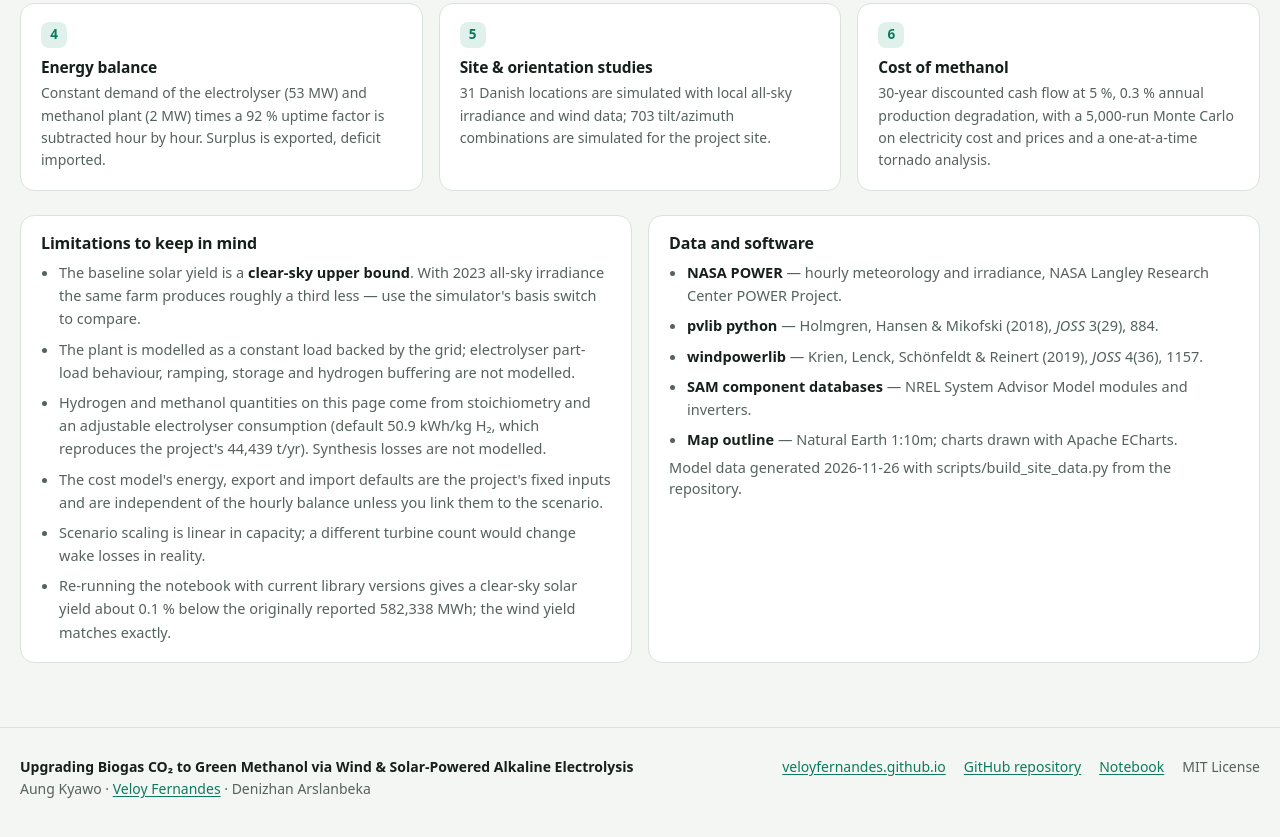
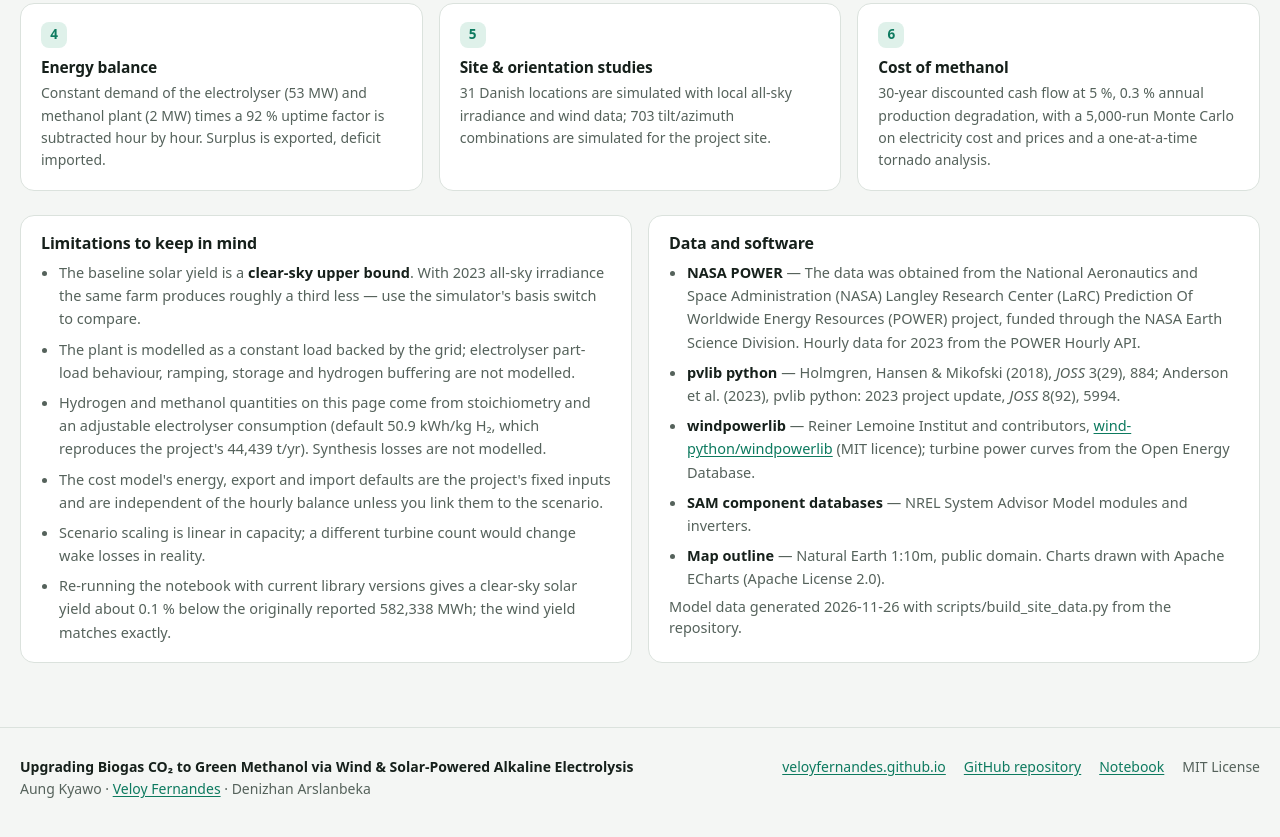
Before and after one commit to VeloyFernandes/Upgrading-Biogas-CO2-to-Green-Methanol-via-Wind-Solar-Powered-Alkaline-Electrolysis, a plain HTML site: page docs/index.html in a window 1280 px wide. Shown: the part 10358-11195 px from the top of the page. Drawn offline with Linux system fonts and the light colour scheme.

Commit message:
Add data sources, references, declarations and third-party notices
Add the NASA POWER acknowledgement, pvlib, windpowerlib, SAM and Natural
Earth sources, the ECharts Apache-2.0 notice and CITATION.cff. Correct the
windpowerlib citation on the website, fix broken characters in the README,
update the website link and remove the byte-order mark from LICENSE.

```diff
--- a/docs/index.html
+++ b/docs/index.html
@@ -431,11 +431,11 @@
       <article class="card">
         <h3>Data and software</h3>
         <ul>
-          <li><strong>NASA POWER</strong> — hourly meteorology and irradiance, NASA Langley Research Center POWER Project.</li>
-          <li><strong>pvlib python</strong> — Holmgren, Hansen &amp; Mikofski (2018), <em>JOSS</em> 3(29), 884.</li>
-          <li><strong>windpowerlib</strong> — Krien, Lenck, Schönfeldt &amp; Reinert (2019), <em>JOSS</em> 4(36), 1157.</li>
+          <li><strong>NASA POWER</strong> — The data was obtained from the National Aeronautics and Space Administration (NASA) Langley Research Center (LaRC) Prediction Of Worldwide Energy Resources (POWER) project, funded through the NASA Earth Science Division. Hourly data for 2023 from the POWER Hourly API.</li>
+          <li><strong>pvlib python</strong> — Holmgren, Hansen &amp; Mikofski (2018), <em>JOSS</em> 3(29), 884; Anderson et al. (2023), pvlib python: 2023 project update, <em>JOSS</em> 8(92), 5994.</li>
+          <li><strong>windpowerlib</strong> — Reiner Lemoine Institut and contributors, <a href="https://github.com/wind-python/windpowerlib" rel="noopener">wind-python/windpowerlib</a> (MIT licence); turbine power curves from the Open Energy Database.</li>
           <li><strong>SAM component databases</strong> — NREL System Advisor Model modules and inverters.</li>
-          <li><strong>Map outline</strong> — Natural Earth 1:10m; charts drawn with Apache ECharts.</li>
+          <li><strong>Map outline</strong> — Natural Earth 1:10m, public domain. Charts drawn with Apache ECharts (Apache License 2.0).</li>
         </ul>
         <p class="hint" id="dataStamp"></p>
       </article>
```
Also changed, not shown: 4 other files.
